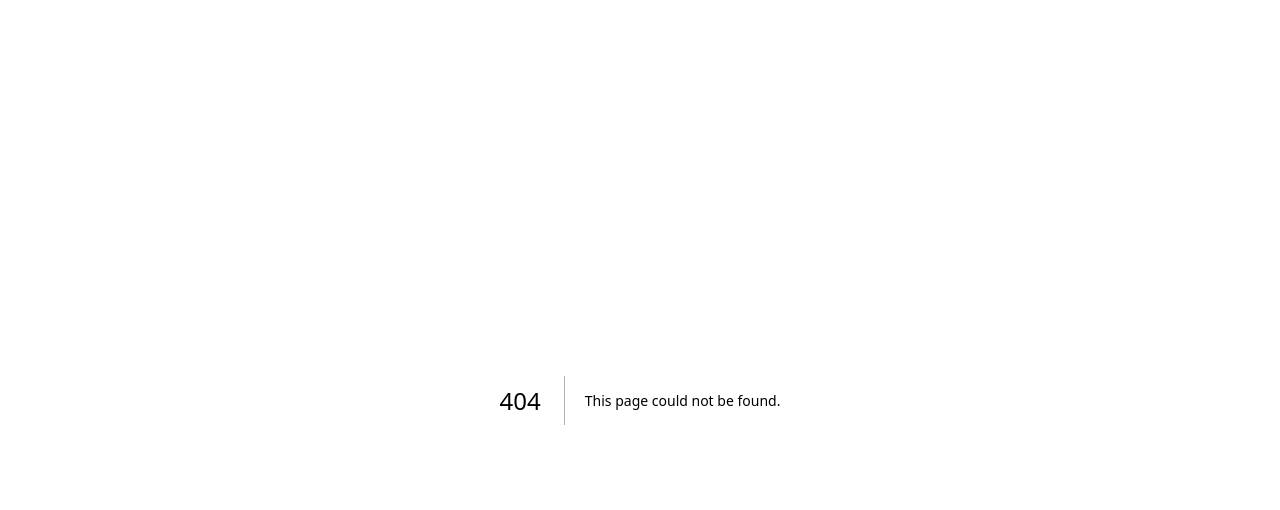
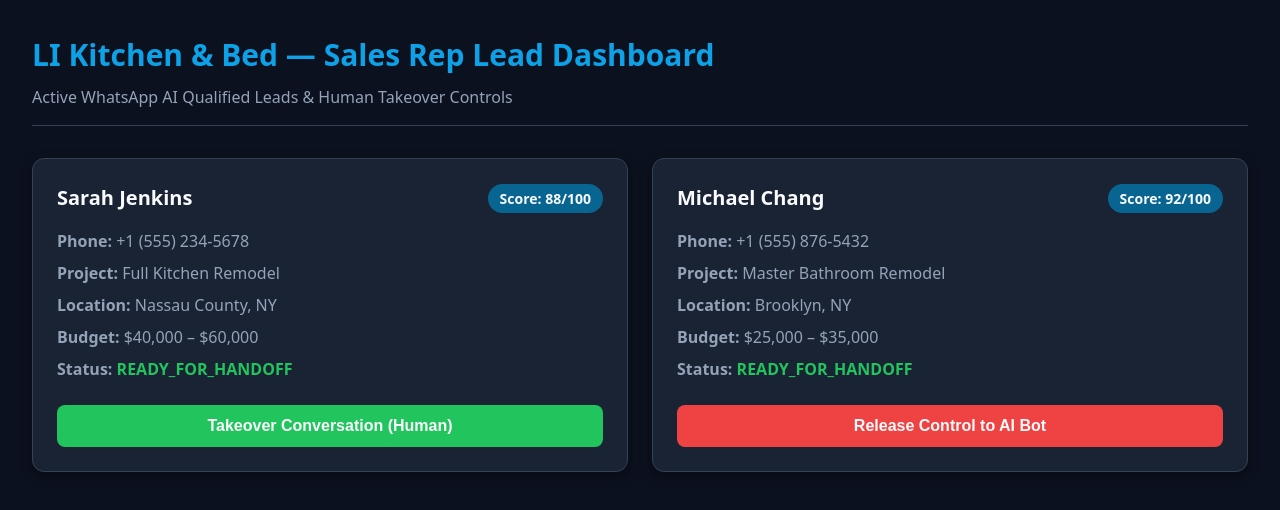
Before and after one commit to tozbalkan/likitchen, a Next.js app: page /dashboard/leads in a window 1280 px wide. Before the commit this address had no page. Shown: the top 510 px of the page. Built offline with nearby package versions, Linux system fonts and the light colour scheme.

Commit message:
style(dashboard): refactor LeadDashboardPage to use CSS classes in globals.css with HSL tokens and rem units exclusively

```diff
--- /dev/null
+++ b/src/app/dashboard/leads/page.tsx
@@ -0,0 +1,115 @@
+'use client';
+
+import React, { useState } from 'react';
+
+interface QualifiedLead {
+  readonly id: string;
+  readonly customerName: string;
+  readonly phone: string;
+  readonly projectType: string;
+  readonly location: string;
+  readonly budget: string;
+  readonly score: number;
+  readonly readiness: string;
+  readonly humanTakeover: boolean;
+}
+
+const INITIAL_LEADS: readonly QualifiedLead[] = [
+  {
+    id: 'lead-101',
+    customerName: 'Sarah Jenkins',
+    phone: '+1 (555) 234-5678',
+    projectType: 'Full Kitchen Remodel',
+    location: 'Nassau County, NY',
+    budget: '$40,000 – $60,000',
+    score: 88,
+    readiness: 'READY_FOR_HANDOFF',
+    humanTakeover: false,
+  },
+  {
+    id: 'lead-102',
+    customerName: 'Michael Chang',
+    phone: '+1 (555) 876-5432',
+    projectType: 'Master Bathroom Remodel',
+    location: 'Brooklyn, NY',
+    budget: '$25,000 – $35,000',
+    score: 92,
+    readiness: 'READY_FOR_HANDOFF',
+    humanTakeover: true,
+  },
+];
+
+export default function LeadDashboardPage(): React.ReactElement {
+  const [leads, setLeads] = useState<readonly QualifiedLead[]>(INITIAL_LEADS);
+
+  const toggleTakeover = (id: string): void => {
+    setLeads((prev) =>
+      prev.map((lead) =>
+        lead.id === id ? { ...lead, humanTakeover: !lead.humanTakeover } : lead,
+      ),
+    );
+  };
+
+  return (
+    <div className="dashboard-container">
+      <header className="dashboard-header">
+        <h1 className="dashboard-title">
+          LI Kitchen & Bed — Sales Rep Lead Dashboard
+        </h1>
+        <p className="dashboard-subtitle">
+          Active WhatsApp AI Qualified Leads & Human Takeover Controls
+        </p>
+      </header>
+
+      <main>
+        <div className="leads-grid">
+          {leads.map((lead) => (
+            <div key={lead.id} className="lead-card">
+              <div className="lead-card-header">
+                <h2 className="customer-name">{lead.customerName}</h2>
+                <span className="score-badge">Score: {lead.score}/100</span>
+              </div>
+
+              <div className="lead-details">
+                <div>
+                  <strong>Phone:</strong> {lead.phone}
+                </div>
+                <div>
+                  <strong>Project:</strong> {lead.projectType}
+                </div>
+                <div>
+                  <strong>Location:</strong> {lead.location}
+                </div>
+                <div>
+                  <strong>Budget:</strong> {lead.budget}
+                </div>
+                <div>
+                  <strong>Status:</strong>{' '}
+                  <span
+                    className={
+                      lead.readiness === 'READY_FOR_HANDOFF'
+                        ? 'status-ready'
+                        : 'status-unresolved'
+                    }
+                  >
+                    {lead.readiness}
+                  </span>
+                </div>
+              </div>
+
+              <button
+                type="button"
+                onClick={() => toggleTakeover(lead.id)}
+                className={`btn-takeover ${lead.humanTakeover ? 'human' : 'bot'}`}
+              >
+                {lead.humanTakeover
+                  ? 'Release Control to AI Bot'
+                  : 'Takeover Conversation (Human)'}
+              </button>
+            </div>
+          ))}
+        </div>
+      </main>
+    </div>
+  );
+}
--- a/src/app/globals.css
+++ b/src/app/globals.css
@@ -1,5 +1,167 @@
-html,
-body {
+/* LI Kitchen & Bed Design System — HSL & REM Standard */
+
+:root {
+  /* Color Palette (HSL Exclusively) */
+  --color-bg-primary: hsl(222, 47%, 8%);
+  --color-bg-card: hsl(217, 33%, 15%);
+  --color-bg-card-hover: hsl(217, 33%, 18%);
+  --color-border: hsl(215, 25%, 27%);
+
+  --color-text-primary: hsl(210, 40%, 98%);
+  --color-text-secondary: hsl(215, 20%, 65%);
+  --color-text-accent: hsl(199, 89%, 48%);
+
+  --color-success: hsl(142, 71%, 45%);
+  --color-danger: hsl(0, 84%, 60%);
+  --color-warning: hsl(48, 96%, 53%);
+  --color-badge-bg: hsl(199, 89%, 30%);
+
+  /* Typography */
+  --font-family:
+    system-ui, -apple-system, BlinkMacSystemFont, 'Segoe UI', Roboto, sans-serif;
+  --font-size-sm: 0.875rem;
+  --font-size-md: 1rem;
+  --font-size-lg: 1.25rem;
+  --font-size-xl: 1.875rem;
+
+  /* Radii & Shadows */
+  --radius-sm: 0.375rem;
+  --radius-md: 0.5rem;
+  --radius-lg: 0.75rem;
+  --radius-full: 9999rem;
+  --shadow-card: 0 0.25rem 0.75rem rgba(0, 0, 0, 0.4);
+}
+
+*,
+*::before,
+*::after {
+  box-sizing: border-box;
   margin: 0;
   padding: 0;
 }
+
+html,
+body {
+  font-family: var(--font-family);
+  background-color: var(--color-bg-primary);
+  color: var(--color-text-primary);
+  min-height: 100vh;
+  line-height: 1.5;
+}
+
+/* Dashboard Layout Classes */
+.dashboard-container {
+  padding: 2rem;
+  min-height: 100vh;
+}
+
+.dashboard-header {
+  margin-bottom: 2rem;
+  border-bottom: 0.0625rem solid var(--color-border);
+  padding-bottom: 1rem;
+}
+
+.dashboard-title {
+  font-size: var(--font-size-xl);
+  font-weight: 700;
+  color: var(--color-text-accent);
+}
+
+.dashboard-subtitle {
+  color: var(--color-text-secondary);
+  margin-top: 0.5rem;
+  font-size: var(--font-size-md);
+}
+
+.leads-grid {
+  display: grid;
+  grid-template-columns: repeat(auto-fit, minmax(20rem, 1fr));
+  gap: 1.5rem;
+}
+
+/* Card Components */
+.lead-card {
+  border: 0.0625rem solid var(--color-border);
+  border-radius: var(--radius-lg);
+  padding: 1.5rem;
+  background-color: var(--color-bg-card);
+  box-shadow: var(--shadow-card);
+  transition:
+    transform 0.2s ease,
+    background-color 0.2s ease;
+}
+
+.lead-card:hover {
+  background-color: var(--color-bg-card-hover);
+  transform: translateY(-0.125rem);
+}
+
+.lead-card-header {
+  display: flex;
+  justify-content: space-between;
+  align-items: center;
+  margin-bottom: 1rem;
+}
+
+.customer-name {
+  font-size: var(--font-size-lg);
+  font-weight: 600;
+  color: var(--color-text-primary);
+}
+
+.score-badge {
+  background-color: var(--color-badge-bg);
+  color: var(--color-text-primary);
+  padding: 0.25rem 0.75rem;
+  border-radius: var(--radius-full);
+  font-size: var(--font-size-sm);
+  font-weight: 700;
+}
+
+.lead-details {
+  display: flex;
+  flex-direction: column;
+  gap: 0.5rem;
+  color: var(--color-text-secondary);
+  font-size: var(--font-size-md);
+}
+
+.status-ready {
+  color: var(--color-success);
+  font-weight: 600;
+}
+
+.status-unresolved {
+  color: var(--color-warning);
+  font-weight: 600;
+}
+
+.btn-takeover {
+  margin-top: 1.5rem;
+  width: 100%;
+  padding: 0.75rem;
+  border-radius: var(--radius-md);
+  font-weight: 700;
+  font-size: var(--font-size-md);
+  border: none;
+  cursor: pointer;
+  transition: background-color 0.2s ease;
+}
+
+.btn-takeover.bot {
+  background-color: var(--color-success);
+  color: var(--color-text-primary);
+}
+
+.btn-takeover.bot:hover {
+  background-color: hsl(142, 71%, 38%);
+}
+
+.btn-takeover.human {
+  background-color: var(--color-danger);
+  color: var(--color-text-primary);
+}
+
+.btn-takeover.human:hover {
+  background-color: hsl(0, 84%, 50%);
+}
```
